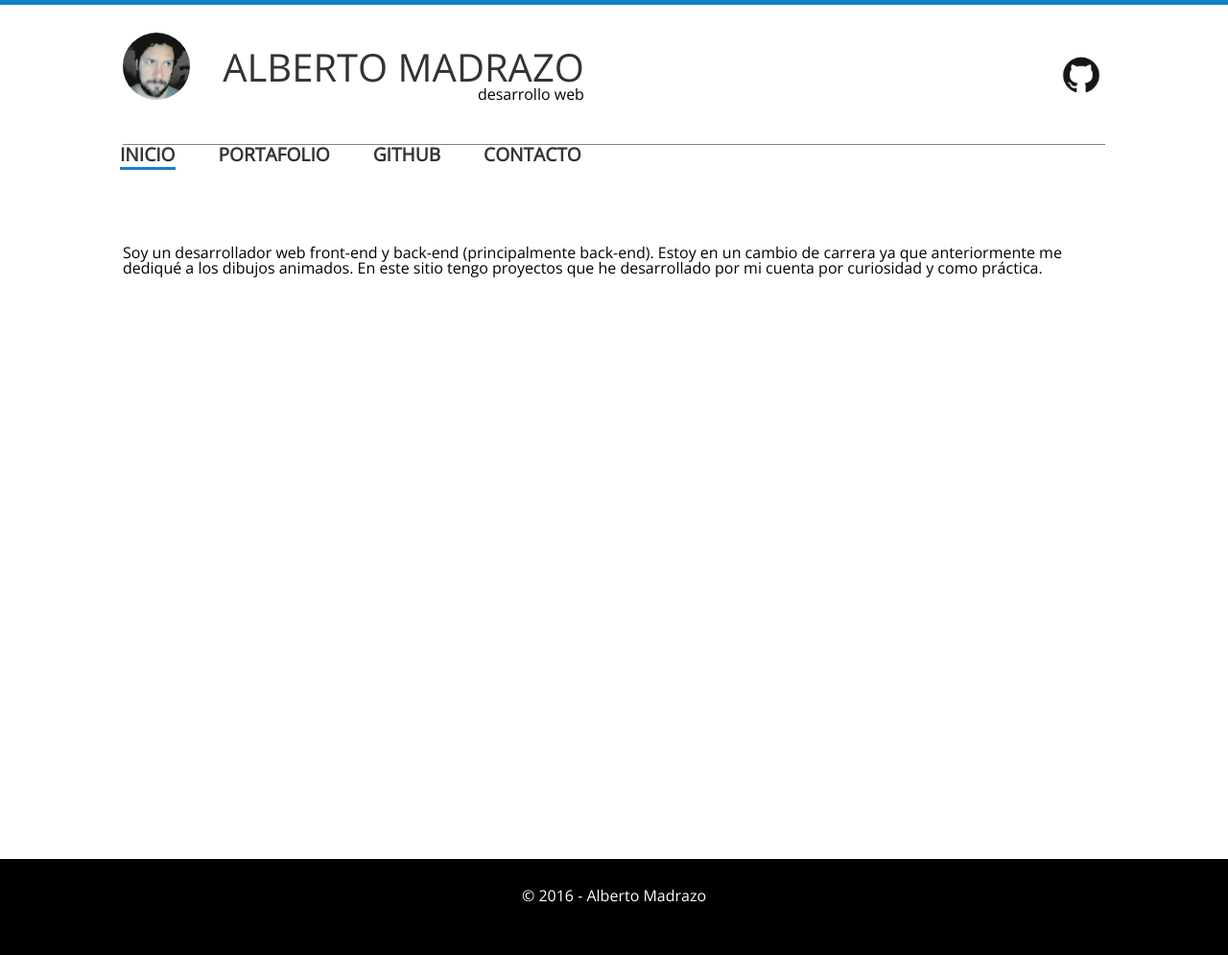
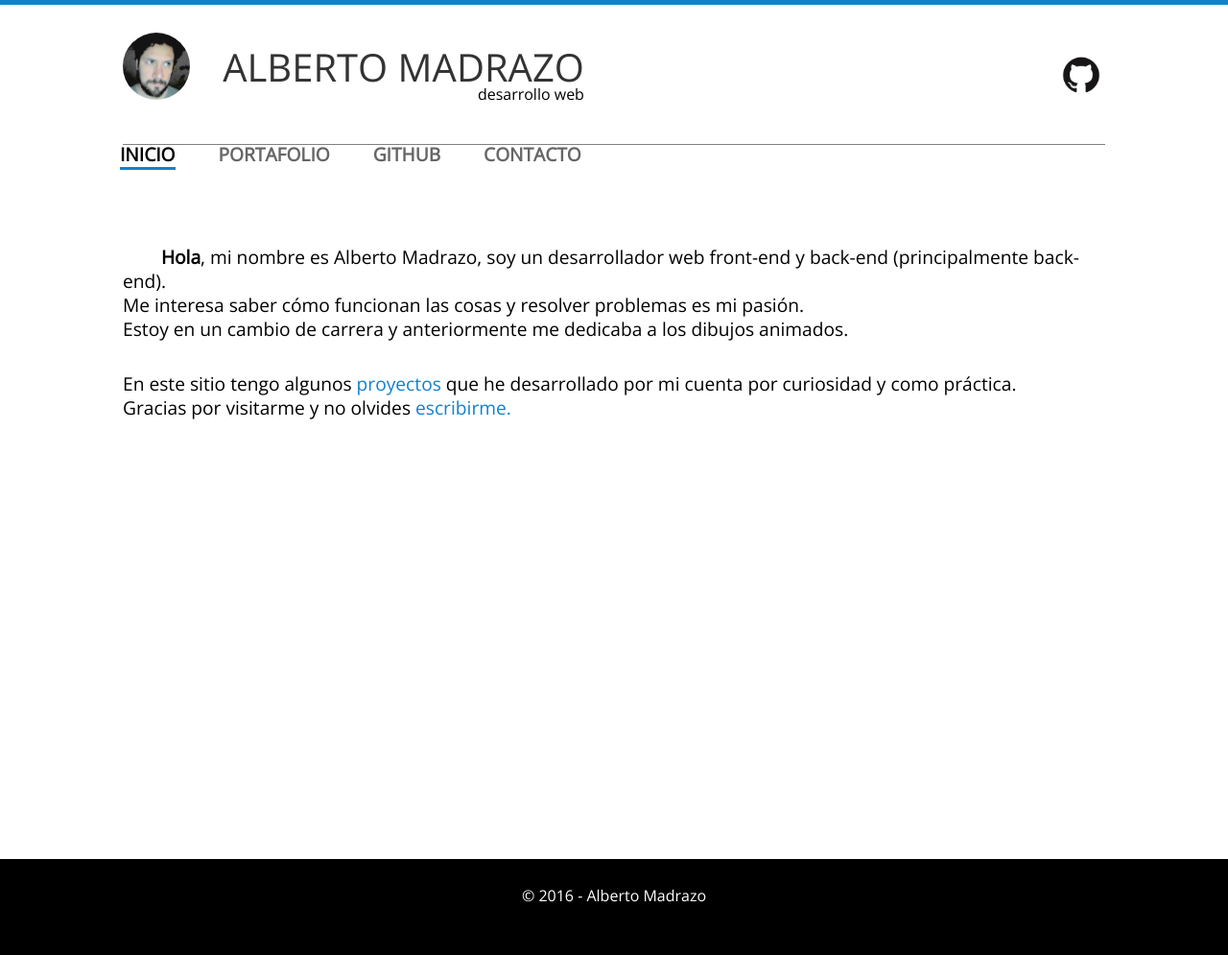
Before and after one commit to albertomadrazo/albertomadrazo.github.io, a Jekyll site: the page built from index.html, in a window 1280 px wide. Shown: the whole page at 96% size. Built offline with Jekyll 4.4.1, drawn with Linux system fonts in a browser that asks for light colours.

Commit message:
Versión con fallas en el responsive para smartphone, pero el contenido es ya el definitivo.

```diff
--- a/_pages/contacto.html
+++ b/_pages/contacto.html
@@ -30,5 +30,7 @@ permalink: /contacto/
 <script type="text/javascript">
 	$(document).ready(function(){
 		$('#menu-contacto').css('border-bottom', '3px solid #1181cf');
+		$('#menu-contacto > a').css({'color': 'black'});
+
 	});
 </script>
--- a/_pages/portafolio.html
+++ b/_pages/portafolio.html
@@ -69,5 +69,7 @@ permalink: /portafolio/
 <script type="text/javascript">
 	$(document).ready(function(){
 		$('#menu-portafolio').css('border-bottom', '3px solid #1181cf');
+		$('#menu-portafolio > a').css({'color': 'black'});
+
 	});
 </script>
--- a/_sass/_base.scss
+++ b/_sass/_base.scss
@@ -10,6 +10,8 @@ $light: #e7edf4;
 $header: #0B44D1;//#bf1a1a;
 $arrow_size: 0.5em;
 $vivos: #1181CF;
+$vivos_hover: #0040ad;
+$width_of_contents: 75%;
 *,
 *::before,
 *::after{
--- a/_sass/_layout.scss
+++ b/_sass/_layout.scss
@@ -145,7 +145,7 @@ body{
 }
 
 #main-menu a{
-    color: #333;
+    color: #666;
     font-weight: bold;
 }
 
@@ -285,6 +285,23 @@ h3{
 h4{
     font-weight: bold;
     font-size: 1.5em;
+}
+
+strong{
+    font-weight: bold;
+}
+
+.parrot{
+    line-height: 25px;
+    font-size: 1.2em;
+}
+
+#content a{
+    color: $vivos;
+}
+
+#content a:hover{
+    color: $vivos_hover;
 }
 
 /* ===========================================
--- a/index.html
+++ b/index.html
@@ -1,11 +1,21 @@
 ---
 layout: default
 ---
-Soy un desarrollador web front-end y back-end (principalmente back-end). Estoy en un cambio de carrera ya que anteriormente me dediqu&eacute; a los dibujos animados.
-En este sitio tengo proyectos que he desarrollado por mi cuenta por curiosidad y como pr&aacute;ctica.
-
+<p class="parrot">
+&nbsp;&nbsp;&nbsp;&nbsp;&nbsp;&nbsp;&nbsp;&nbsp;<strong>Hola</strong>, mi nombre es Alberto Madrazo, soy un desarrollador web front-end y back-end (principalmente back-end). <br />Me interesa saber c&oacute;mo funcionan las cosas y resolver problemas es mi pasi&oacute;n.
+<br />
+Estoy en un cambio de carrera y anteriormente me dedicaba a los dibujos animados.
+</p>
+<br />
+<br />
+<p class="parrot">
+En este sitio tengo algunos <a href="/portafolio">proyectos</a> que he desarrollado por mi cuenta por curiosidad y como pr&aacute;ctica.
+<br />
+Gracias por visitarme y no olvides <a href="/contacto">escribirme.</a>
+</p>
 <script type="text/javascript">
 	$(document).ready(function(){
-		$('#menu-inicio').css('border-bottom', '3px solid #1181cf');
+		$('#menu-inicio').css({'border-bottom': '3px solid #1181cf', 'color': 'black'});
+		$('#menu-inicio > a').css({'color': 'black'});
 	});
 </script>
```
